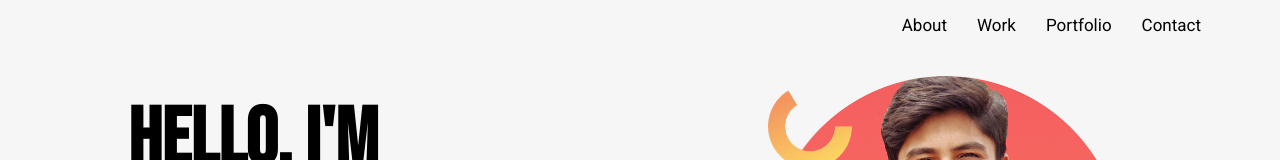
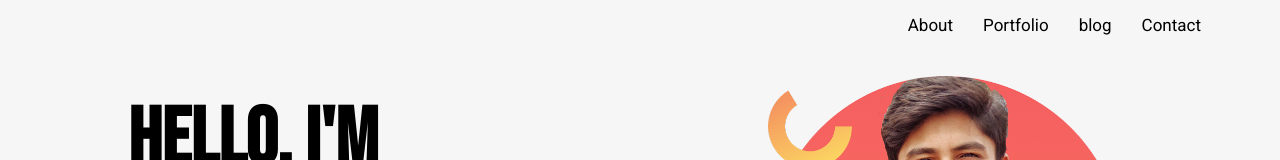
Before and after one commit to saidur1529/assignment1, a plain HTML site: page index.html in a window 1280 px wide. Shown: the top 160 px of the page. Drawn offline with Linux system fonts and the light colour scheme.

Commit message:
link fixed

```diff
--- a/index.html
+++ b/index.html
@@ -16,8 +16,8 @@
     <section class="top-banner">
         <div class="top-nav">
             <a class="#about" href="#about">About</a>
-            <a href="#work">Work</a>
             <a href="#portfolio">Portfolio</a>
+            <a href="#blog">blog</a>
             <a href="#contact">Contact</a>
         </div>
         <div class="half-width">
@@ -88,7 +88,7 @@
         <div class="inquiry-r"><a href="https://www.linkedin.com/in/rahmansaidur/" target="_blank"
                 class="link-button">Let's Chat</a></div>
     </section>
-    <section class="experience-area">
+    <section class="experience-area" id="blog">
         <h2>RECENT<span class="orange-highlight"> BLOGS</span></h2>
         <div id="odd-posts" class="single-posts">
             <h2><span class="orange-highlight">LG 22MP68VQ Monitor Review</span></h2>
```
